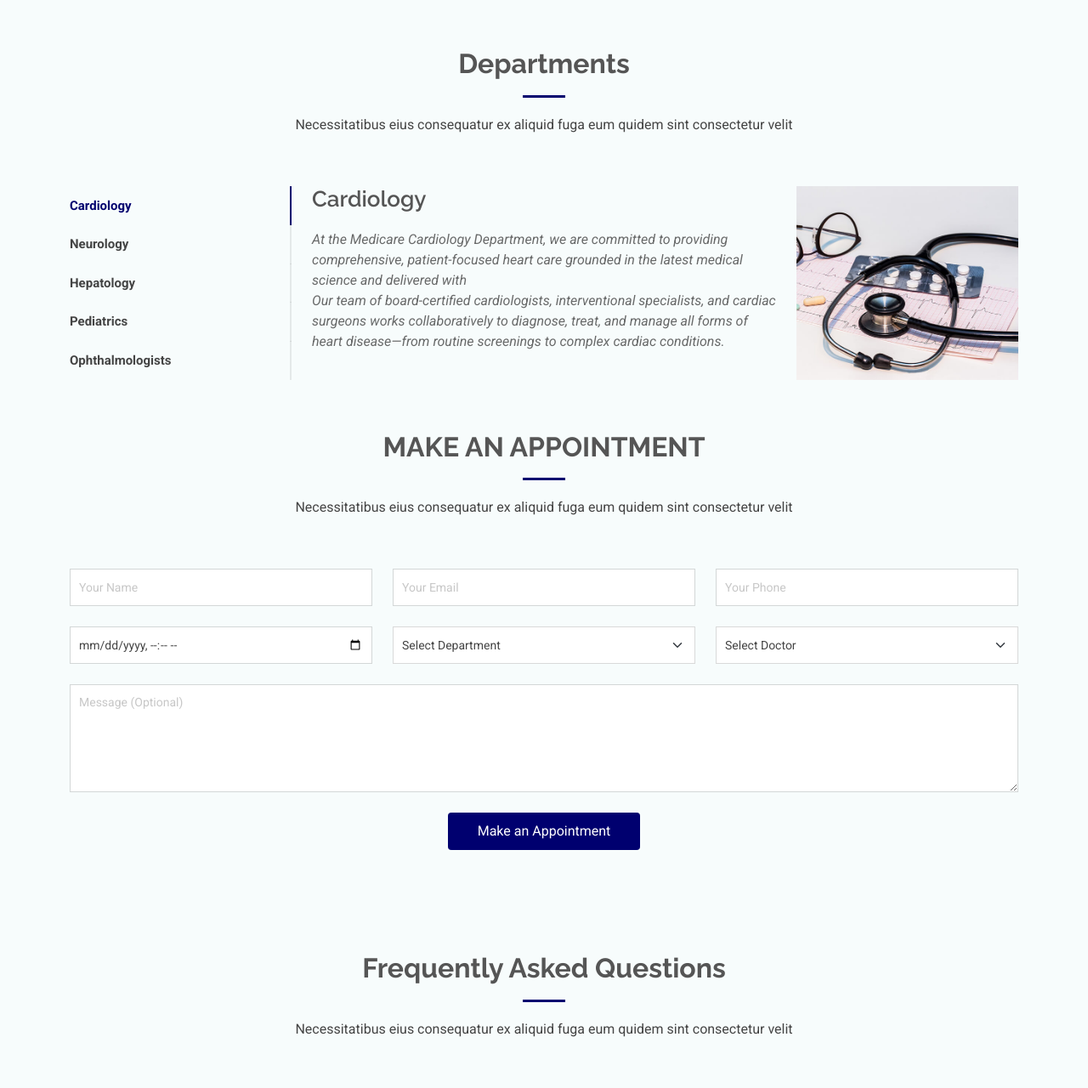
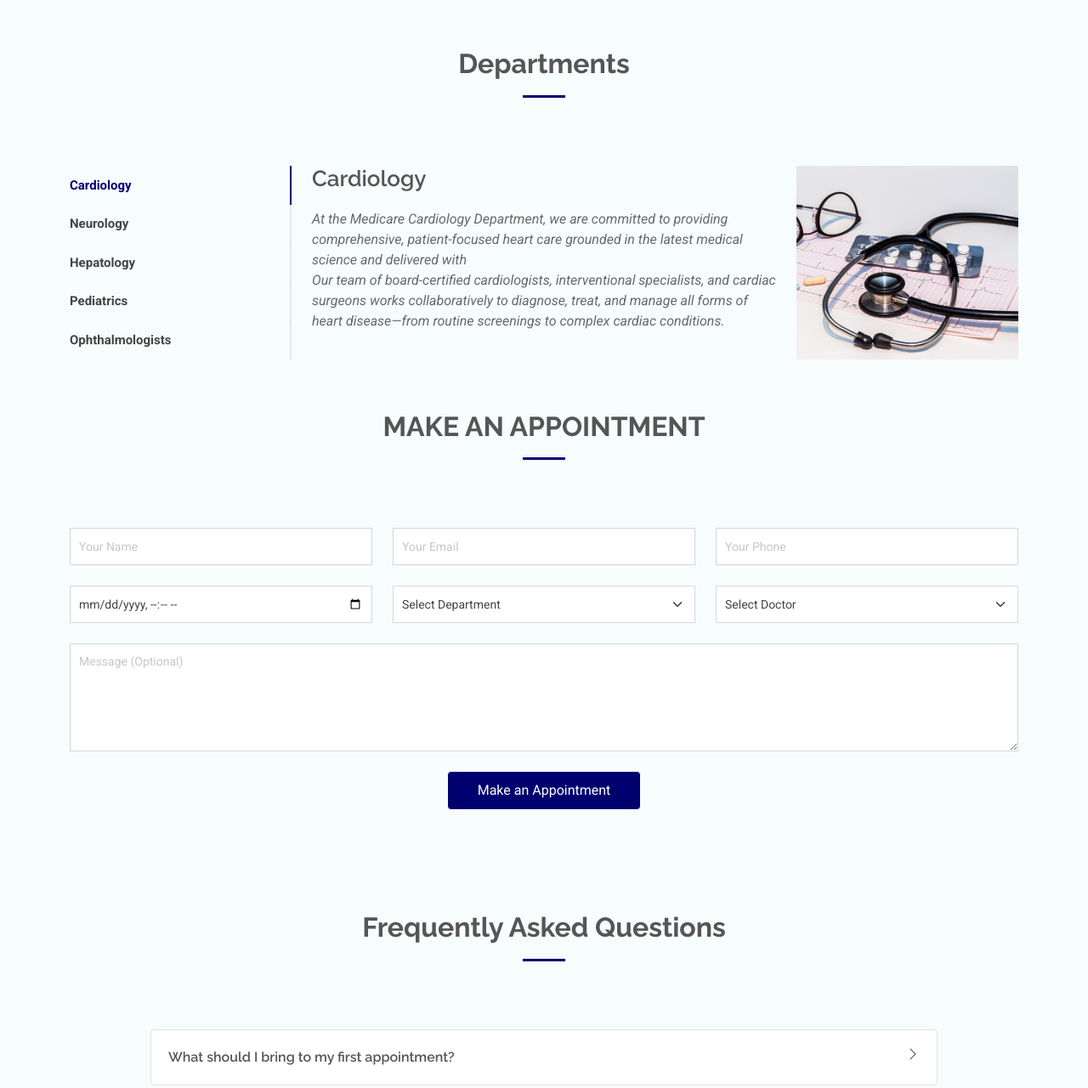
Before and after one commit to Rafeenasainu/project3, a plain HTML site: page index.html in a window 1280 px wide. Shown: the part 4120-5400 px from the top of the page at 85% size. Drawn offline with Linux system fonts and the light colour scheme.

Commit message:
Update index.html

```diff
--- a/index.html
+++ b/index.html
@@ -29,7 +29,7 @@
   <link href="assets/css/main.css" rel="stylesheet">
 
   <!-- =======================================================
-  * Template Name: Medicio
+  * Template Name: Medicare
   * Template URL: https://bootstrapmade.com/medicio-free-bootstrap-theme/
   * Updated: Aug 07 2024 with Bootstrap v5.3.3
   * Author: BootstrapMade.com
@@ -408,7 +408,7 @@ Our team of skilled physicians, nurses, therapists, and healthcare professionals
       <!-- Section Title -->
       <div class="container section-title" data-aos="fade-up">
         <h2>Departments</h2>
-        <p>Necessitatibus eius consequatur ex aliquid fuga eum quidem sint consectetur velit</p>
+
       </div><!-- End Section Title -->
 
       <div class="container" data-aos="fade-up" data-aos-delay="100">
@@ -505,7 +505,7 @@ Our team of skilled physicians, nurses, therapists, and healthcare professionals
      <!-- Section Title -->
       <div class="container section-title" data-aos="fade-up">
         <h2>MAKE AN APPOINTMENT</h2>
-        <p>Necessitatibus eius consequatur ex aliquid fuga eum quidem sint consectetur velit</p>
+
       </div><!-- End Section Title -->
 
       <div class="container" data-aos="fade-up" data-aos-delay="100">
@@ -579,7 +579,7 @@ Our team of skilled physicians, nurses, therapists, and healthcare professionals
       <!-- Section Title -->
       <div class="container section-title" data-aos="fade-up">
         <h2>Frequently Asked Questions</h2>
-        <p>Necessitatibus eius consequatur ex aliquid fuga eum quidem sint consectetur velit</p>
+
       </div><!-- End Section Title -->
 
       <div class="container">
@@ -721,7 +721,7 @@ Our team of skilled physicians, nurses, therapists, and healthcare professionals
         <!-- You can delete the links only if you've purchased the pro version. -->
         <!-- Licensing information: https://bootstrapmade.com/license/ -->
         <!-- Purchase the pro version with working PHP/AJAX contact form: [buy-url] -->
-        Designed by <a href="https://bootstrapmade.com/">BootstrapMade</a>
+        Designed by <a href="https://bootstrapmade.com/">Rafeena.m</a>
       </div>
     </div>
 
```
